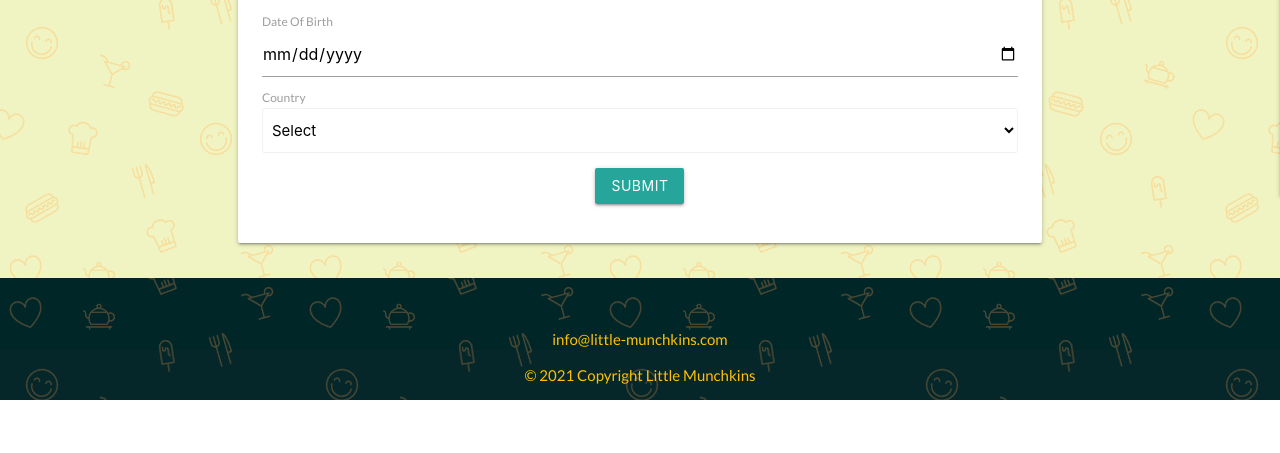
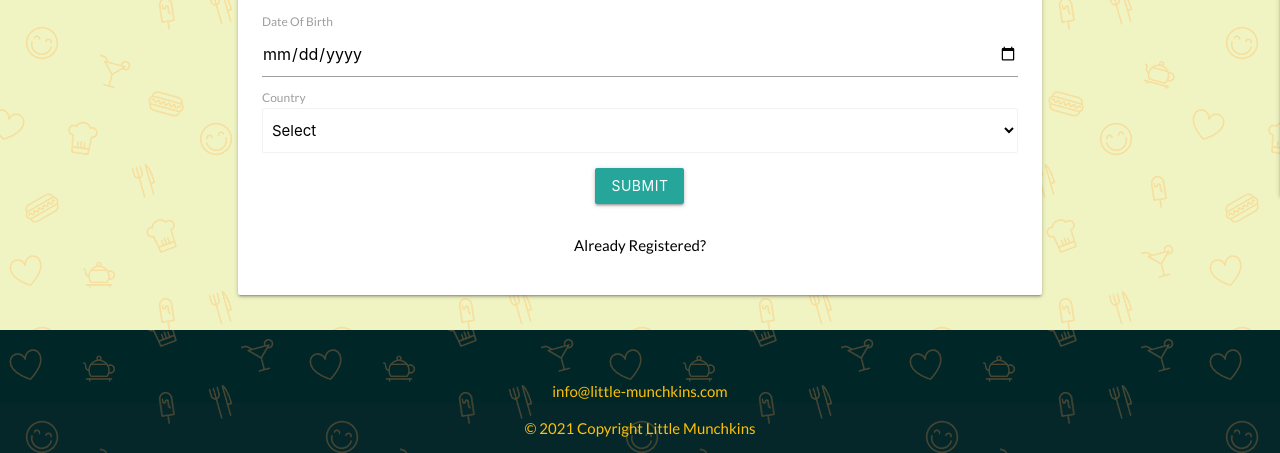
Before and after one commit to Cldwlkn13/little-munchkins, a Flask app: page /register in a window 1280 px wide. Shown: the part 664-1117 px from the top of the page. Before the commit the page ends 1064 px from the top, so only its background shows below. Run offline with Flask 2, Linux system fonts and the light colour scheme; some libraries are stand-ins or nearby versions.

Commit message:
added extra links to login, register, profile

```diff
--- a/templates/login.html
+++ b/templates/login.html
@@ -28,6 +28,11 @@
                         <button class="btn waves-effect waves-light" type="submit" id="submit-login">Submit</button>
                     </div>
                 </div>
+                <div class="row">
+                    <div class=" col s12 center">
+                        <p><a href="../register" class="black-text">Not Registered yet?</a></p>
+                    </div>
+                </div>
             </div>
         </form>
     </div>
--- a/templates/profile.html
+++ b/templates/profile.html
@@ -60,6 +60,7 @@
                         <div class="collapsible-body">
                             {% if (myrecipes is not defined) or (myrecipes|length == 0) %}
                                 <p>You have not created any recipes yet.</p>
+                                <p>Click <a href="../recipe/builder">here</a> to create a recipe</p>
                             {% else %}
                                 {% include "my_recipes.html" %}
                             {% endif %}
@@ -77,6 +78,7 @@
                         <div class="collapsible-body">
                             {% if (myfavourites is not defined) or (myfavourites|length == 0) %}
                                 <p>You have no favourites yet.</p>
+                                <p>Click <a href="../recipes/search">here</a> to search for recipes</p>
                             {% else %}
                                 {% include "my_favourites.html" %}
                             {% endif %}
--- a/templates/register.html
+++ b/templates/register.html
@@ -72,6 +72,11 @@
                         <button class="btn waves-effect waves-light" type="submit" id="submit-register">Submit</button>
                     </div>
                 </div>
+                <div class="row">
+                    <div class="col s12 center">
+                        <p><a href="../login" class="black-text">Already Registered?</a></p>
+                    </div>
+                </div>
             </div>
         </form>
     </div>
```
